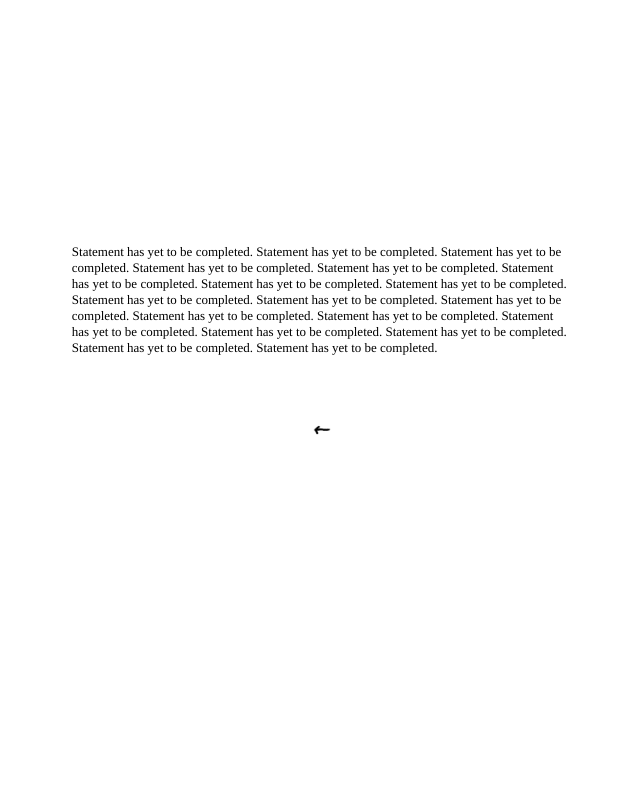
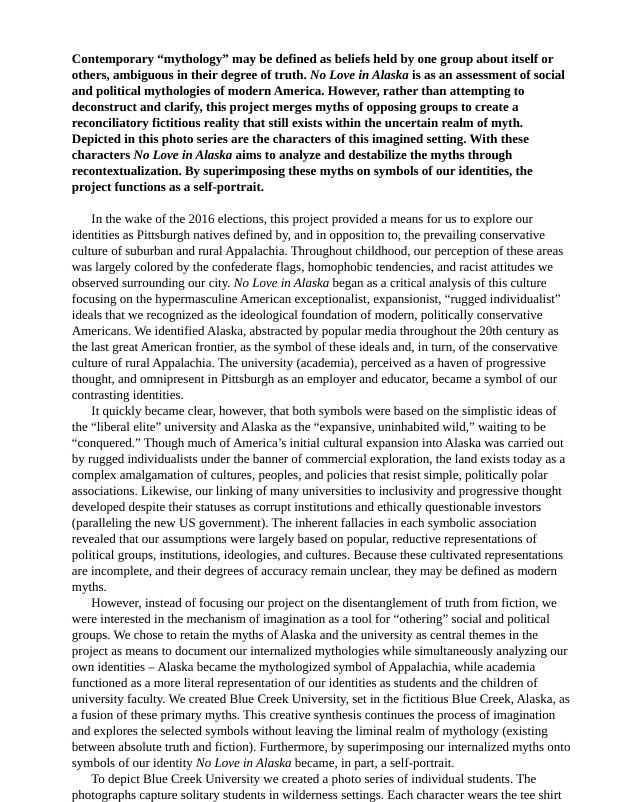
Before and after one commit to jeromesicard97/jeromesicard97.github.io, a plain HTML site: page NoLoveInAlaskaStatement.html in a window 1280 px wide. Shown: the top 802 px of the page, without its empty margins (318-958 px from the left). Drawn offline with Linux system fonts and the light colour scheme.

Commit message:
Statement Upload

```diff
--- a/NoLoveInAlaskaStatement.html
+++ b/NoLoveInAlaskaStatement.html
@@ -3,7 +3,7 @@
 <link rel="icon" href="Iron2.png">
 <body link="black" vlink="black">
 <!-- title -->
-<title>No Love in Alaska - Statement</title>
+<title><i>No Love in Alaska</i> - Statement</title>
 	<!-- gridding table -->
 	<table width="100%" height="100%">
 		<!-- row 1 -->
@@ -29,17 +29,18 @@
 				<!-- content box -->
 				<p>
 				<font align="left" face="times" size="2">
-				Statement has yet to be completed. Statement has yet to be completed.
-				Statement has yet to be completed. Statement has yet to be completed.
-				Statement has yet to be completed. Statement has yet to be completed.
-				Statement has yet to be completed. Statement has yet to be completed.
-				Statement has yet to be completed. Statement has yet to be completed.
-				Statement has yet to be completed. Statement has yet to be completed.
-				Statement has yet to be completed. Statement has yet to be completed.
-				Statement has yet to be completed. Statement has yet to be completed.
-				Statement has yet to be completed. Statement has yet to be completed.
+<b>Contemporary “mythology” may be defined as beliefs held by one group about itself or others, ambiguous in their degree of truth. <i><i>No Love in Alaska</i></i> is as an assessment of social and political mythologies of modern America. However, rather than attempting to deconstruct and clarify, this project merges myths of opposing groups to create a reconciliatory fictitious reality that still exists within the uncertain realm of myth. Depicted in this photo series are the characters of this imagined setting. With these characters <i><i>No Love in Alaska</i></i> aims to analyze and destabilize the myths through recontextualization. By superimposing these myths on symbols of our identities, the project functions as a self-portrait.</b></br></br>
+&nbsp;&nbsp;&nbsp;&nbsp;&nbsp;&nbsp;In the wake of the 2016 elections, this project provided a means for us to explore our identities as Pittsburgh natives defined by, and in opposition to, the prevailing conservative culture of suburban and rural Appalachia. Throughout childhood, our perception of these areas was largely colored by the confederate flags, homophobic tendencies, and racist attitudes we observed surrounding our city. <i>No Love in Alaska</i> began as a critical analysis of this culture focusing on the hypermasculine American exceptionalist, expansionist, “rugged individualist” ideals that we recognized as the ideological foundation of modern, politically conservative Americans. We identified Alaska, abstracted by popular media throughout the 20th century as the last great American frontier, as the symbol of these ideals and, in turn, of the conservative culture of rural Appalachia. The university (academia), perceived as a haven of progressive thought, and omnipresent in Pittsburgh as an employer and educator, became a symbol of our contrasting identities.</br>
+&nbsp;&nbsp;&nbsp;&nbsp;&nbsp;&nbsp;It quickly became clear, however, that both symbols were based on the simplistic ideas of the “liberal elite” university and Alaska as the “expansive, uninhabited wild,” waiting to be “conquered.” Though much of America’s initial cultural expansion into Alaska was carried out by rugged individualists under the banner of commercial exploration, the land exists today as a complex amalgamation of cultures, peoples, and policies that resist simple, politically polar associations. Likewise, our linking of many universities to inclusivity and progressive thought developed despite their statuses as corrupt institutions and ethically questionable investors (paralleling the new US government). The inherent fallacies in each symbolic association revealed that our assumptions were largely based on popular, reductive representations of political groups, institutions, ideologies, and cultures. Because these cultivated representations are incomplete, and their degrees of accuracy remain unclear, they may be defined as modern myths.</br>
+&nbsp;&nbsp;&nbsp;&nbsp;&nbsp;&nbsp;However, instead of focusing our project on the disentanglement of truth from fiction, we were interested in the mechanism of imagination as a tool for “othering” social and political groups. We chose to retain the myths of Alaska and the university as central themes in the project as means to document our internalized mythologies while simultaneously analyzing our own identities – Alaska became the mythologized symbol of Appalachia, while academia functioned as a more literal representation of our identities as students and the children of university faculty.  We created Blue Creek University, set in the fictitious Blue Creek, Alaska, as a fusion of these primary myths. This creative synthesis continues the process of imagination and explores the selected symbols without leaving the liminal realm of mythology (existing between absolute truth and fiction). Furthermore, by superimposing our internalized myths onto symbols of our identity <i>No Love in Alaska</i> became, in part, a self-portrait.</br>
+&nbsp;&nbsp;&nbsp;&nbsp;&nbsp;&nbsp;To depict Blue Creek University we created a photo series of individual students. The photographs capture solitary students in wilderness settings. Each character wears the tee shirt of a different university group, recalling the performance of identity inherent in clothing, and connecting the character’s identity to their status as a university affiliate. Selections of academic literature accompany the photographs of each character, providing a foundation upon which viewers may imagine the persona of each student.</br>
+&nbsp;&nbsp;&nbsp;&nbsp;&nbsp;&nbsp;To play the roles of students, we recruited three Appalachian natives whose black, mixed-race, female, and non-binary identities all correspond to groups we perceived as oppressed by and unwelcome in the traditional conservative culture of rural Appalachia. Photos were taken in Western Maryland and Southwestern Pennsylvania.</br>
+&nbsp;&nbsp;&nbsp;&nbsp;&nbsp;&nbsp;Clothing was collected from second hand stores outside of Pittsburgh and modified into fictional student wardrobes through screen printing and physical alteration. We originally considered this repurposing transgressive, but as the nature of the project developed the act became a reconciliatory gesture towards understanding, literally “putting ourselves in their shoes.” The final form of the work is a mailable booklet, furthering the theme of isolation while introducing a communicative aspect. Isolation is significant both as an intrinsic component of hypermasculine rugged individualism, and as an acknowledgment of the experience of oppressed individuals in the locations documented. The concept of communication is likewise a personal reference to our process as collaborators in different cities, and, as we learned while conducting the project in rural Appalachia, a potential antidote to our internalized mythologies.</br>
+&nbsp;&nbsp;&nbsp;&nbsp;&nbsp;&nbsp;Although the myths at work in <i>No Love in Alaska</i> are the product of our own identities, viewpoints, and observations, investigation of the relationship between myth and identity in modern America is important on a broader scale. The aim of this project is to provide a context for the discussion and consideration of this relationship.</br></br>
+<center><i>Special thanks to Freesoul El Shabazz, Courtney Emerson, Bryce Potts, and Annie Rosenthal for their assistance and support.</center></i>
+
 				</p>
-				<br><br><br>
+				<br>
 				<center>
 					<a href="NoLoveInAlaska.html" style="text-decoration:none" target="_parent"><img src="Left Arrow.png" height="20px"></a>
 				</center>
```
